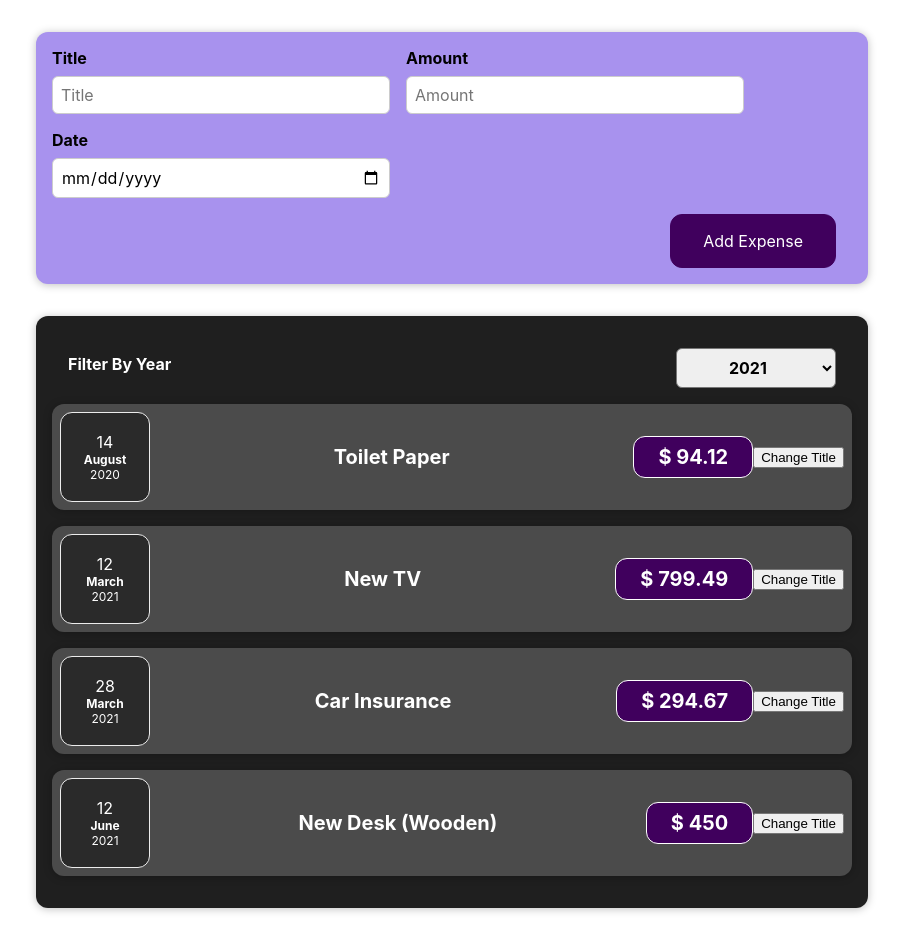
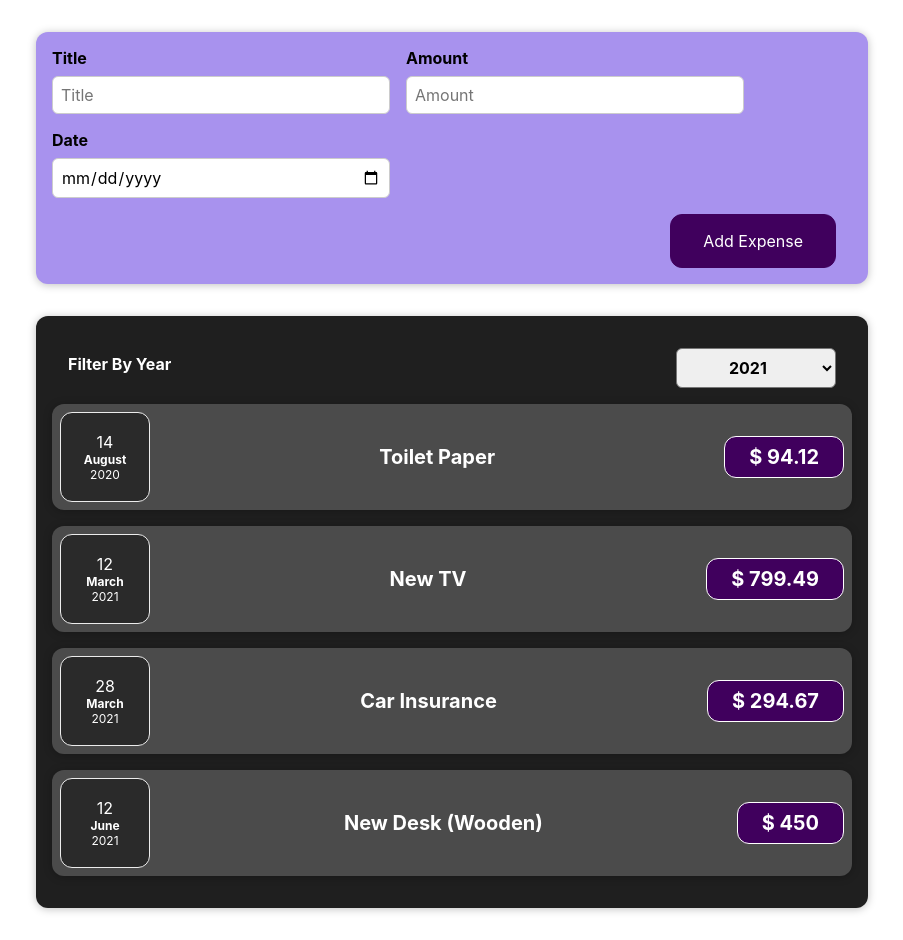
Before and after one commit to quill-tech/expense-tracker, a React (Create React App) app: page / in a window 1280 px wide. Shown: the whole page, without its empty margins (188-1091 px from the left). Built offline with nearby package versions, Linux system fonts and the light colour scheme.

Commit message:
Added filter method with its two way binding

```diff
--- a/src/components/ExpensesComponent/ExpenseItem/ExpenseItem.component.jsx
+++ b/src/components/ExpensesComponent/ExpenseItem/ExpenseItem.component.jsx
@@ -4,20 +4,14 @@ import { ExpenseDate } from '../ExpenseDate/ExpenseDate.component'
 import './ExpenseItem.styles.css'
 
 function ExpenseItem(props) {
-  const [title, setTitle] = useState(props.title)
-
-  function clickHandler() {
-    setTitle('Title')
-  }
   return (
     <Card className='expense-item'>
       <ExpenseDate date={props.date} />
 
       <div className='expense-item__description'>
-        <h2>{title}</h2>
+        <h2>{props.title}</h2>
       </div>
       <div className='expense-item__price'>$ {props.amount}</div>
-      <button onClick={clickHandler}>Change Title</button>
     </Card>
   )
 }
```
